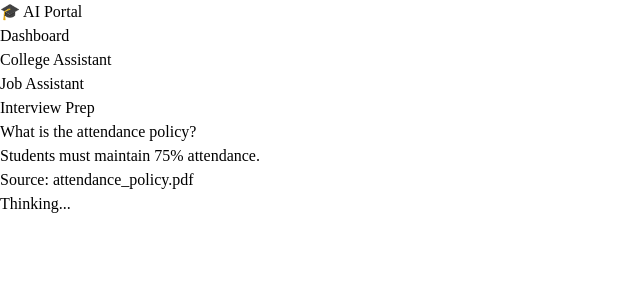
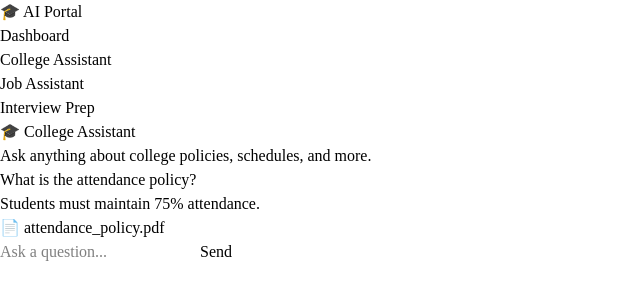
Before and after one commit to rht710/add-on-team7, a React app: page /college in a window 1280 px wide. Shown: the top 300 px of the page, without its empty margins (0-640 px from the left). Built offline with nearby package versions, Linux system fonts and the light colour scheme; the HTML template or start-up script is replaced by a standard one.

Commit message:
improve CollegeAssistant UI with chat input

```diff
--- a/src/pages/CollegeAssistant.jsx
+++ b/src/pages/CollegeAssistant.jsx
@@ -1,31 +1,89 @@
+import { useState } from "react";
+
 function CollegeAssistant() {
+  const [messages, setMessages] = useState([
+    { role: "user", text: "What is the attendance policy?" },
+    { role: "bot", text: "Students must maintain 75% attendance.", source: "attendance_policy.pdf" },
+  ]);
+  const [input, setInput] = useState("");
+  const [thinking, setThinking] = useState(false);
+
+  const handleSend = () => {
+    if (!input.trim()) return;
+
+    const userMessage = { role: "user", text: input };
+    setMessages((prev) => [...prev, userMessage]);
+    setInput("");
+    setThinking(true);
+
+    // Simulate bot response (replace with real API call later)
+    setTimeout(() => {
+      setMessages((prev) => [
+        ...prev,
+        { role: "bot", text: "This is a placeholder response. Connect your backend API here.", source: "" },
+      ]);
+      setThinking(false);
+    }, 1500);
+  };
+
+  const handleKeyDown = (e) => {
+    if (e.key === "Enter") handleSend();
+  };
+
   return (
-    <div className="p-6">
+    <div className="flex flex-col h-screen bg-gray-50 p-6">
+      {/* Header */}
+      <div className="mb-4">
+        <h1 className="text-2xl font-bold text-gray-800">🎓 College Assistant</h1>
+        <p className="text-sm text-gray-500">Ask anything about college policies, schedules, and more.</p>
+      </div>
+
       {/* Chat Area */}
-      <div className="bg-white rounded-xl shadow p-6 h-[450px] overflow-y-auto">
-        <div className="flex justify-end mb-4">
-          <div className="bg-blue-500 text-white p-3 rounded-xl max-w-md">
-            What is the attendance policy?
+      <div className="flex-1 bg-white rounded-2xl shadow p-6 overflow-y-auto space-y-4 mb-4">
+        {messages.map((msg, i) => (
+          <div key={i} className={`flex ${msg.role === "user" ? "justify-end" : "justify-start"}`}>
+            <div className="flex flex-col max-w-md">
+              <div
+                className={`p-3 rounded-2xl text-sm ${
+                  msg.role === "user"
+                    ? "bg-blue-500 text-white rounded-br-none"
+                    : "bg-gray-100 text-gray-800 rounded-bl-none"
+                }`}
+              >
+                {msg.text}
+              </div>
+              {msg.source && (
+                <span className="text-xs text-gray-400 mt-1 ml-1">📄 {msg.source}</span>
+              )}
+            </div>
           </div>
-        </div>
+        ))}
 
-        <div className="flex justify-start mb-4">
-          <div className="bg-gray-100 p-3 rounded-xl max-w-md">
-            Students must maintain 75% attendance.
+        {thinking && (
+          <div className="flex justify-start">
+            <div className="bg-yellow-100 text-yellow-800 text-sm p-3 rounded-2xl rounded-bl-none animate-pulse">
+              Thinking...
+            </div>
           </div>
-        </div>
+        )}
+      </div>
 
-        {/* Source */}
-        <div className="text-sm text-gray-500 mb-4">
-          Source: attendance_policy.pdf
-        </div>
-
-        {/* Thinking State */}
-        <div className="flex justify-start">
-          <div className="bg-yellow-100 p-3 rounded-xl">
-            Thinking...
-          </div>
-        </div>
+      {/* Input Area */}
+      <div className="flex items-center gap-3 bg-white rounded-2xl shadow p-3">
+        <input
+          type="text"
+          value={input}
+          onChange={(e) => setInput(e.target.value)}
+          onKeyDown={handleKeyDown}
+          placeholder="Ask a question..."
+          className="flex-1 outline-none text-sm text-gray-700 px-2"
+        />
+        <button
+          onClick={handleSend}
+          className="bg-blue-500 hover:bg-blue-600 text-white text-sm font-medium px-4 py-2 rounded-xl transition"
+        >
+          Send
+        </button>
       </div>
     </div>
   );
```
